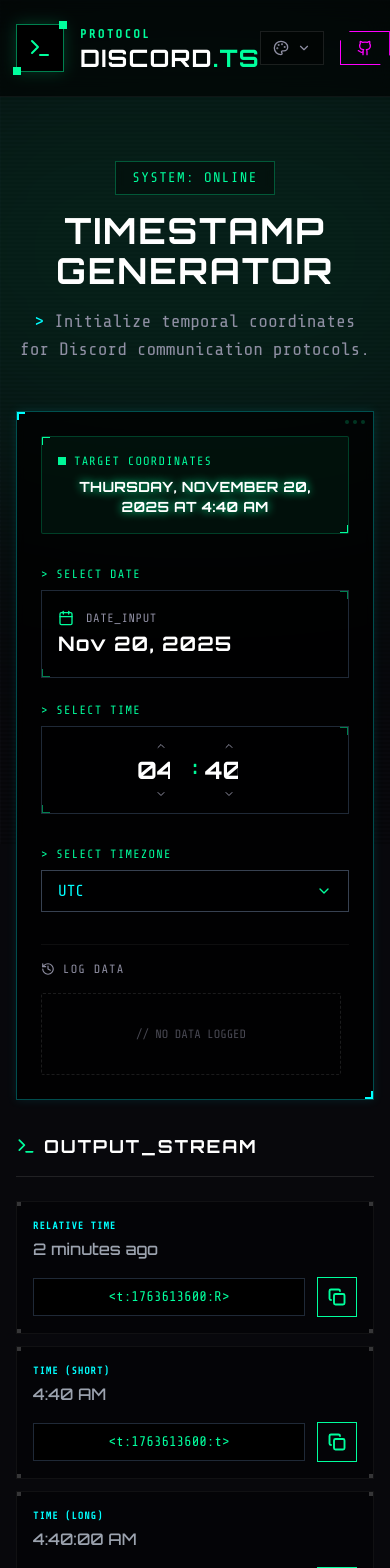
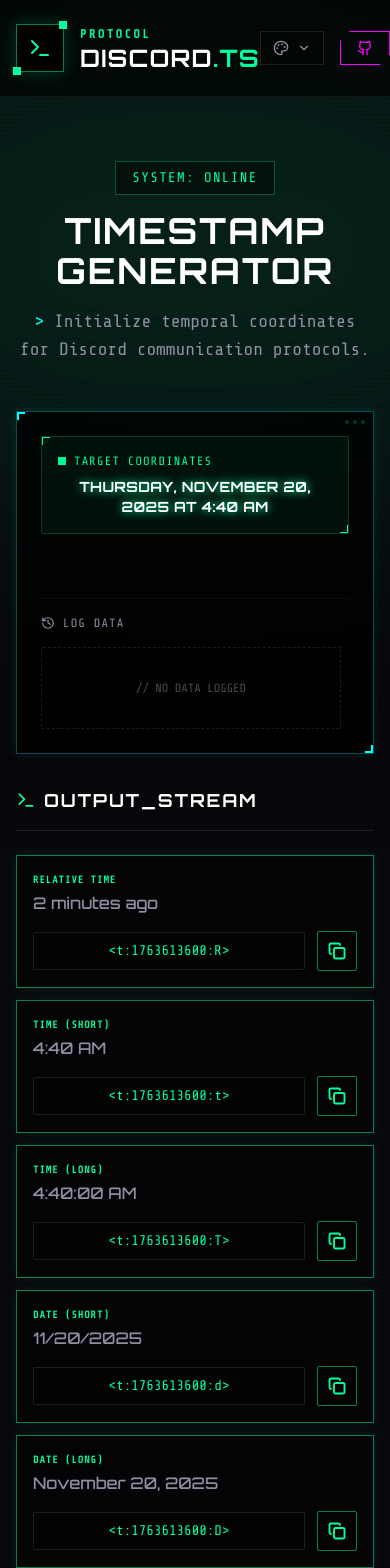
Before and after one commit to 0libote/discord-timestamp, a React (Vite) app: page / in a window 390 px wide. Shown: the top 1568 px of the page. Built offline with nearby package versions, Linux system fonts and the light colour scheme.

Commit message:
01/12/2025

```diff
--- a/src/components/DateTimePicker.jsx
+++ b/src/components/DateTimePicker.jsx
@@ -50,12 +50,12 @@ const DatePickerInput = ({ selectedDate, setSelectedDate }) => {
 
   return (
     <div className="relative group w-full" ref={pickerRef}>
-      <label className="block text-xs font-mono text-primary uppercase tracking-widest mb-2">
-        > Select Date
+      <label className="block text-xs font-bold text-muted-foreground uppercase tracking-widest mb-2">
+        Select Date
       </label>
       <motion.button
         onClick={() => setIsOpen(!isOpen)}
-        className="w-full h-[88px] bg-black/50 border border-gray-800 text-accent font-mono rounded-none px-4 flex flex-col justify-center transition-all hover:border-accent/50 focus:outline-none focus:ring-1 focus:ring-accent relative overflow-hidden"
+        className="theme-input h-[88px] flex flex-col justify-center relative overflow-hidden text-left group-hover:border-primary/50"
         whileHover={{ scale: 1.01 }}
         whileTap={{ scale: 0.99 }}
       >
@@ -63,32 +63,28 @@ const DatePickerInput = ({ selectedDate, setSelectedDate }) => {
           <CalendarIcon className="w-4 h-4 text-primary group-hover:text-accent transition-colors" />
           <span className="text-xs text-muted-foreground uppercase tracking-wider">Date_Input</span>
         </div>
-        <span className="text-xl font-display font-bold text-white tracking-wider">
+        <span className="text-xl font-display font-bold text-foreground tracking-wider">
           {date.toLocaleDateString(undefined, { month: 'short', day: 'numeric', year: 'numeric' })}
         </span>
-
-        {/* Corner accents */}
-        <div className="absolute top-0 right-0 w-2 h-2 border-t border-r border-primary/50"></div>
-        <div className="absolute bottom-0 left-0 w-2 h-2 border-b border-l border-primary/50"></div>
       </motion.button>
 
       <AnimatePresence>
         {isOpen && (
           <motion.div
-            className="absolute z-50 mt-2 p-4 w-72 cyber-card shadow-2xl left-0 md:left-auto md:right-0 lg:left-0"
+            className="absolute z-50 mt-2 p-4 w-72 theme-card shadow-2xl left-0 md:left-auto md:right-0 lg:left-0"
             initial={{ opacity: 0, y: -10, scale: 0.95, height: 0 }}
             animate={{ opacity: 1, y: 0, scale: 1, height: 'auto' }}
             exit={{ opacity: 0, y: -10, scale: 0.95, height: 0 }}
             transition={{ duration: 0.2 }}
           >
             <div className="flex items-center justify-between mb-4 border-b border-white/10 pb-2">
-              <button onClick={() => changeMonth(-1)} className="p-1 hover:bg-white/10 transition-colors text-muted-foreground hover:text-primary">
+              <button onClick={() => changeMonth(-1)} className="p-1 hover:bg-white/10 transition-colors text-muted-foreground hover:text-primary rounded-full">
                 <ChevronLeft className="w-5 h-5" />
               </button>
-              <span className="font-display font-bold text-lg text-white uppercase tracking-wider">
+              <span className="font-display font-bold text-lg text-foreground uppercase tracking-wider">
                 {new Date(viewYear, viewMonth).toLocaleString('default', { month: 'short', year: 'numeric' })}
               </span>
-              <button onClick={() => changeMonth(1)} className="p-1 hover:bg-white/10 transition-colors text-muted-foreground hover:text-primary">
+              <button onClick={() => changeMonth(1)} className="p-1 hover:bg-white/10 transition-colors text-muted-foreground hover:text-primary rounded-full">
                 <ChevronRight className="w-5 h-5" />
               </button>
             </div>
@@ -113,10 +109,10 @@ const DatePickerInput = ({ selectedDate, setSelectedDate }) => {
                     key={day}
                     onClick={() => handleDateClick(day)}
                     className={`
-                      p-2 text-sm transition-all relative font-mono
+                      p-2 text-sm transition-all relative font-mono rounded-md
                       ${isSelected
-                        ? 'bg-primary text-black font-bold shadow-[0_0_10px_rgba(0,255,157,0.5)]'
-                        : 'hover:bg-white/10 text-gray-300 hover:text-white'}
+                        ? 'bg-primary text-primary-foreground font-bold shadow-lg'
+                        : 'hover:bg-white/10 text-muted-foreground hover:text-foreground'}
                       ${isToday && !isSelected ? 'text-accent border border-accent/30' : ''}
                     `}
                   >
@@ -157,20 +153,14 @@ const TimePickerInput = ({ selectedDate, setSelectedDate }) => {
 
   return (
     <div className="group w-full">
-      <label className="block text-xs font-mono text-primary uppercase tracking-widest mb-2">
-        > Select Time
+      <label className="block text-xs font-bold text-muted-foreground uppercase tracking-widest mb-2">
+        Select Time
       </label>
-      <div className="h-[88px] bg-black/50 border border-gray-800 flex items-center justify-center gap-2 transition-all group-hover:border-accent/50 relative overflow-hidden px-2">
-        {/* Scanline effect */}
-        <div className="absolute inset-0 bg-scanlines opacity-10 pointer-events-none"></div>
-
-        {/* Corner accents */}
-        <div className="absolute top-0 right-0 w-2 h-2 border-t border-r border-primary/50"></div>
-        <div className="absolute bottom-0 left-0 w-2 h-2 border-b border-l border-primary/50"></div>
+      <div className="theme-input h-[88px] flex items-center justify-center gap-2 relative overflow-hidden group-hover:border-primary/50">
 
         <div className="flex flex-col items-center z-10">
           <motion.button
-            whileHover={{ y: -2, color: "#00ff9d" }}
+            whileHover={{ y: -2, color: "var(--primary)" }}
             onClick={() => updateTime('hour', 1)}
             className="p-0.5 text-muted-foreground transition-colors"
           >
@@ -182,10 +172,10 @@ const TimePickerInput = ({ selectedDate, setSelectedDate }) => {
             max="23"
             value={date.getHours().toString().padStart(2, '0')}
             onChange={(e) => handleInputChange('hour', e.target.value)}
-            className="w-12 text-center bg-transparent text-2xl font-display font-bold focus:outline-none text-white group-hover:text-glow-primary transition-colors"
+            className="w-12 text-center bg-transparent text-2xl font-display font-bold focus:outline-none text-foreground group-hover:text-primary transition-colors"
           />
           <motion.button
-            whileHover={{ y: 2, color: "#00ff9d" }}
+            whileHover={{ y: 2, color: "var(--primary)" }}
             onClick={() => updateTime('hour', -1)}
             className="p-0.5 text-muted-foreground transition-colors"
           >
@@ -197,7 +187,7 @@ const TimePickerInput = ({ selectedDate, setSelectedDate }) => {
 
         <div className="flex flex-col items-center z-10">
           <motion.button
-            whileHover={{ y: -2, color: "#00ff9d" }}
+            whileHover={{ y: -2, color: "var(--primary)" }}
             onClick={() => updateTime('minute', 1)}
             className="p-0.5 text-muted-foreground transition-colors"
           >
@@ -209,10 +199,10 @@ const TimePickerInput = ({ selectedDate, setSelectedDate }) => {
             max="59"
             value={date.getMinutes().toString().padStart(2, '0')}
             onChange={(e) => handleInputChange('minute', e.target.value)}
-            className="w-12 text-center bg-transparent text-2xl font-display font-bold focus:outline-none text-white group-hover:text-glow-primary transition-colors"
+            className="w-12 text-center bg-transparent text-2xl font-display font-bold focus:outline-none text-foreground group-hover:text-primary transition-colors"
           />
           <motion.button
-            whileHover={{ y: 2, color: "#00ff9d" }}
+            whileHover={{ y: 2, color: "var(--primary)" }}
             onClick={() => updateTime('minute', -1)}
             className="p-0.5 text-muted-foreground transition-colors"
           >
--- a/src/components/ThemeLayout.jsx
+++ b/src/components/ThemeLayout.jsx
@@ -53,18 +53,6 @@ const ThemeLayout = ({
 
                         <div className="space-y-8">
                             <div className="grid grid-cols-1 md:grid-cols-2 gap-6">
-                                <DatePickerInput selectedDate={selectedDate} setSelectedDate={setSelectedDate} />
-                                <TimePickerInput selectedDate={selectedDate} setSelectedDate={setSelectedDate} />
-                            </div>
-
-                            <div className="space-y-2">
-                                <label className="block text-xs font-mono text-primary uppercase tracking-widest mb-2">
-                  > Select Timezone
-                                </label>
-                                <TimezonePicker
-                                    selectedTimezone={selectedTimezone}
-                                    setSelectedTimezone={setSelectedTimezone}
-                                />
                             </div>
 
                             <HistoryList history={history} setHistory={setHistory} onLoad={loadHistoryItem} />
--- a/src/components/TimestampList.jsx
+++ b/src/components/TimestampList.jsx
@@ -14,42 +14,36 @@ const TimestampItem = ({ format, description, code, preview, onCopy }) => {
 
   return (
     <motion.div
-      className="group relative bg-black/40 border border-white/5 hover:border-accent/50 p-4 transition-all duration-300 overflow-hidden"
+      className="group relative theme-card p-4 overflow-hidden"
       initial={{ opacity: 0, y: 10 }}
       animate={{ opacity: 1, y: 0 }}
-      whileHover={{ scale: 1.01, backgroundColor: "rgba(0,0,0,0.6)" }}
+      whileHover={{ scale: 1.01 }}
     >
-      {/* Corner accents */}
-      <div className="absolute top-0 left-0 w-1 h-1 bg-white/20 group-hover:bg-accent transition-colors"></div>
-      <div className="absolute top-0 right-0 w-1 h-1 bg-white/20 group-hover:bg-accent transition-colors"></div>
-      <div className="absolute bottom-0 left-0 w-1 h-1 bg-white/20 group-hover:bg-accent transition-colors"></div>
-      <div className="absolute bottom-0 right-0 w-1 h-1 bg-white/20 group-hover:bg-accent transition-colors"></div>
-
       <div className="flex flex-col md:flex-row md:items-center justify-between gap-4 relative z-10">
         <div className="flex-1 space-y-1">
           <div className="flex items-center gap-2">
-            <span className="text-[10px] font-mono font-bold text-accent uppercase tracking-widest">
+            <span className="text-[10px] font-mono font-bold text-primary uppercase tracking-widest">
               {description}
             </span>
           </div>
 
           <div className="flex items-center gap-3">
-            <div className="text-base md:text-lg font-display font-medium text-gray-400 group-hover:text-white transition-colors group-hover:text-glow">
+            <div className="text-base md:text-lg font-display font-medium text-muted-foreground group-hover:text-foreground transition-colors">
               {preview}
             </div>
           </div>
         </div>
 
         <div className="flex items-center gap-3 md:w-auto w-full">
-          <div className="flex-1 md:flex-none bg-black border border-gray-800 rounded-none px-3 py-2 font-mono text-sm text-primary select-all group-hover:border-primary/30 transition-colors min-w-[180px] text-center">
+          <div className="flex-1 md:flex-none bg-black/20 border border-white/10 rounded-md px-3 py-2 font-mono text-sm text-primary select-all group-hover:border-primary/30 transition-colors min-w-[180px] text-center">
             {code}
           </div>
 
           <motion.button
             onClick={handleCopy}
-            className={`p-2.5 transition-all duration-200 flex-shrink-0 border ${copied
+            className={`p-2.5 transition-all duration-200 flex-shrink-0 border rounded-md ${copied
               ? 'bg-green-500/20 border-green-500 text-green-500'
-              : 'bg-transparent border-primary text-primary hover:bg-primary hover:text-black'
+              : 'bg-transparent border-primary/50 text-primary hover:bg-primary hover:text-primary-foreground'
               }`}
             whileHover={{ scale: 1.05 }}
             whileTap={{ scale: 0.95 }}
--- a/src/components/TimezonePicker.jsx
+++ b/src/components/TimezonePicker.jsx
@@ -29,7 +29,7 @@ const TimezonePicker = ({ selectedTimezone, setSelectedTimezone }) => {
         <div className="relative group">
             <div
                 onClick={() => setIsOpen(!isOpen)}
-                className="cyber-input cursor-pointer flex items-center justify-between"
+                className="theme-input cursor-pointer flex items-center justify-between"
             >
                 <span className="truncate mr-2">{selectedTzLabel}</span>
                 <ChevronDown size={16} className={`text-primary transition-transform ${isOpen ? 'rotate-180' : ''}`} />
@@ -41,15 +41,15 @@ const TimezonePicker = ({ selectedTimezone, setSelectedTimezone }) => {
                         initial={{ opacity: 0, y: -10 }}
                         animate={{ opacity: 1, y: 0 }}
                         exit={{ opacity: 0, y: -10 }}
-                        className="absolute z-50 w-full mt-1 bg-black border border-gray-800 shadow-xl max-h-60 flex flex-col rounded-md overflow-hidden"
+                        className="absolute z-50 w-full mt-1 theme-card max-h-60 flex flex-col overflow-hidden"
                     >
-                        <div className="p-2 border-b border-gray-800 sticky top-0 bg-black z-10">
+                        <div className="p-2 border-b border-white/10 sticky top-0 bg-background/50 backdrop-blur-sm z-10">
                             <input
                                 type="text"
                                 value={searchQuery}
                                 onChange={(e) => setSearchQuery(e.target.value)}
                                 placeholder="Search timezone..."
-                                className="w-full bg-white/5 border border-gray-800 text-white px-3 py-2 text-sm font-mono focus:outline-none focus:border-primary placeholder:text-gray-600 rounded-sm"
+                                className="w-full bg-transparent border border-white/10 text-foreground px-3 py-2 text-sm font-mono focus:outline-none focus:border-primary placeholder:text-muted-foreground rounded-sm"
                                 autoFocus
                                 onClick={(e) => e.stopPropagation()}
                             />
@@ -64,14 +64,14 @@ const TimezonePicker = ({ selectedTimezone, setSelectedTimezone }) => {
                                             setIsOpen(false);
                                             setSearchQuery('');
                                         }}
-                                        className={`px-4 py-2 text-sm cursor-pointer transition-colors font-mono hover:bg-primary/20 hover:text-primary ${selectedTimezone === tz.value ? 'bg-primary/10 text-primary' : 'text-gray-400'
+                                        className={`px-4 py-2 text-sm cursor-pointer transition-colors font-mono hover:bg-primary/20 hover:text-primary ${selectedTimezone === tz.value ? 'bg-primary/10 text-primary' : 'text-muted-foreground'
                                             }`}
                                     >
                                         {tz.label}
                                     </div>
                                 ))
                             ) : (
-                                <div className="px-4 py-3 text-sm text-gray-500 font-mono text-center">
+                                <div className="px-4 py-3 text-sm text-muted-foreground font-mono text-center">
                                     No results found
                                 </div>
                             )}
--- a/src/index.css
+++ b/src/index.css
@@ -80,21 +80,29 @@
 
   /* Discord Dark Theme (Native Client) */
   [data-theme="discord-dark"] {
-    --background: 223 7% 20%; /* #36393f */
-    --foreground: 210 11% 96%; /* #dcddde */
-    --card: 220 7% 18%; /* #2f3136 */
+    --background: 223 7% 20%;
+    /* #36393f */
+    --foreground: 210 11% 96%;
+    /* #dcddde */
+    --card: 220 7% 18%;
+    /* #2f3136 */
     --card-foreground: 210 11% 96%;
-    --primary: 235 86% 65%; /* #5865F2 */
+    --primary: 235 86% 65%;
+    /* #5865F2 */
     --primary-foreground: 0 0% 100%;
     --secondary: 223 7% 20%;
     --secondary-foreground: 210 11% 96%;
     --muted: 223 7% 20%;
-    --muted-foreground: 216 4% 74%; /* #b9bbbe */
-    --accent: 139 47% 49%; /* #3ba55c (Green) */
+    --muted-foreground: 216 4% 74%;
+    /* #b9bbbe */
+    --accent: 139 47% 49%;
+    /* #3ba55c (Green) */
     --accent-foreground: 0 0% 100%;
-    --destructive: 359 82% 60%; /* #ed4245 */
+    --destructive: 359 82% 60%;
+    /* #ed4245 */
     --destructive-foreground: 0 0% 100%;
-    --border: 220 7% 13%; /* #202225 */
+    --border: 220 7% 13%;
+    /* #202225 */
     --ring: 235 86% 65%;
     --radius: 4px;
     --font-heading: 'Inter', sans-serif;
@@ -106,7 +114,8 @@
   [data-theme="discord-light"] {
     --background: 0 0% 100%;
     --foreground: 223 7% 20%;
-    --card: 220 14% 96%; /* #f2f3f5 */
+    --card: 220 14% 96%;
+    /* #f2f3f5 */
     --card-foreground: 223 7% 20%;
     --primary: 235 86% 65%;
     --primary-foreground: 0 0% 100%;
@@ -118,7 +127,8 @@
     --accent-foreground: 0 0% 100%;
     --destructive: 359 82% 60%;
     --destructive-foreground: 0 0% 100%;
-    --border: 220 13% 91%; /* #e3e5e8 */
+    --border: 220 13% 91%;
+    /* #e3e5e8 */
     --ring: 235 86% 65%;
     --radius: 4px;
     --font-heading: 'Inter', sans-serif;
@@ -132,13 +142,16 @@
     --foreground: 330 40% 30%;
     --card: 0 0% 100%;
     --card-foreground: 330 40% 30%;
-    --primary: 330 80% 70%; /* Pink */
+    --primary: 330 80% 70%;
+    /* Pink */
     --primary-foreground: 0 0% 100%;
-    --secondary: 180 60% 75%; /* Mint */
+    --secondary: 180 60% 75%;
+    /* Mint */
     --secondary-foreground: 180 40% 30%;
     --muted: 330 30% 95%;
     --muted-foreground: 330 20% 60%;
-    --accent: 270 70% 80%; /* Lavender */
+    --accent: 270 70% 80%;
+    /* Lavender */
     --accent-foreground: 0 0% 100%;
     --destructive: 0 70% 70%;
     --destructive-foreground: 0 0% 100%;
@@ -169,6 +182,7 @@
 }
 
 @layer components {
+
   /* Card Styles */
   .cyber-card {
     @apply relative overflow-hidden transition-all duration-300;
@@ -178,10 +192,12 @@
     @apply bg-black/80 border border-accent/30 backdrop-blur-sm;
     box-shadow: 0 0 10px rgba(0, 243, 255, 0.1);
   }
+
   [data-theme="cyberpunk"] .cyber-card::before {
     content: '';
     @apply absolute top-0 left-0 w-2 h-2 border-t-2 border-l-2 border-accent;
   }
+
   [data-theme="cyberpunk"] .cyber-card::after {
     content: '';
     @apply absolute bottom-0 right-0 w-2 h-2 border-b-2 border-r-2 border-accent;
@@ -194,7 +210,7 @@
 
   [data-theme="cute"] .cyber-card {
     @apply bg-white border-4 border-white shadow-lg;
-    box-shadow: 8px 8px 0px 0px rgba(0,0,0,0.1);
+    box-shadow: 8px 8px 0px 0px rgba(0, 0, 0, 0.1);
   }
 
   [data-theme="discord-dark"] .cyber-card,
@@ -217,7 +233,7 @@
   }
 
   [data-theme="midnight"] .cyber-button {
-    @apply rounded-full bg-primary/20 text-primary border border-primary/50 hover:bg-primary/40 hover:shadow-[0_0_20px_rgba(124,58,237,0.5)];
+    @apply rounded-full bg-primary/20 text-primary border border-primary/50 hover:bg-primary/40 hover:shadow-[0_0_20px_rgba(124, 58, 237, 0.5)];
   }
 
   [data-theme="cute"] .cyber-button {
@@ -269,23 +285,124 @@
     @apply bg-black/50 border border-gray-700 text-accent font-mono focus:border-accent focus:ring-1 focus:ring-accent;
   }
 
-  [data-theme="midnight"] .cyber-input {
-    @apply bg-white/5 border border-white/10 rounded-lg text-white placeholder:text-white/30 focus:bg-white/10 focus:border-primary/50;
+  /* --- BASE COMPONENT CLASSES --- */
+  .theme-card {
+    @apply relative transition-all duration-300;
   }
 
-  [data-theme="cute"] .cyber-input {
-    @apply bg-white border-2 border-primary/30 rounded-xl text-gray-600 focus:border-primary focus:ring-4 focus:ring-primary/10;
+  .theme-input {
+    @apply w-full transition-all duration-200 outline-none;
   }
 
-  [data-theme="discord-dark"] .cyber-input {
-    @apply bg-[#202225] border-none rounded text-gray-200 focus:ring-2 focus:ring-primary;
-  }
-  [data-theme="discord-light"] .cyber-input {
-    @apply bg-gray-200 border-none rounded text-gray-800 focus:ring-2 focus:ring-primary;
+  .theme-button {
+    @apply flex items-center justify-center transition-all duration-200 cursor-pointer;
   }
 
-  [data-theme="light"] .cyber-input {
-    @apply bg-white border border-gray-300 rounded-md text-gray-900 focus:border-black focus:ring-1 focus:ring-black;
+  /* --- CYBERPUNK THEME --- */
+  [data-theme="cyberpunk"] .theme-card {
+    @apply bg-black/40 border border-primary/50 rounded-none;
+    box-shadow: 0 0 10px rgba(0, 255, 157, 0.1);
+  }
+
+  [data-theme="cyberpunk"] .theme-card::before {
+    content: '';
+    position: absolute;
+    top: -1px;
+    left: -1px;
+    width: 10px;
+    height: 10px;
+    border-top: 2px solid var(--primary);
+    border-left: 2px solid var(--primary);
+  }
+
+  [data-theme="cyberpunk"] .theme-card::after {
+    content: '';
+    position: absolute;
+    bottom: -1px;
+    right: -1px;
+    width: 10px;
+    height: 10px;
+    border-bottom: 2px solid var(--primary);
+    border-right: 2px solid var(--primary);
+  }
+
+  [data-theme="cyberpunk"] .theme-input {
+    @apply bg-black/50 border border-gray-800 font-mono text-primary rounded-none p-3;
+  }
+
+  [data-theme="cyberpunk"] .theme-input:focus {
+    @apply border-primary;
+    box-shadow: 0 0 10px rgba(0, 255, 157, 0.3);
+  }
+
+  /* --- MIDNIGHT THEME --- */
+  [data-theme="midnight"] .theme-card {
+    @apply bg-white/5 backdrop-blur-md border border-white/10 rounded-2xl shadow-2xl;
+  }
+
+  [data-theme="midnight"] .theme-input {
+    @apply bg-white/5 border border-white/10 font-sans text-white rounded-xl p-4;
+  }
+
+  [data-theme="midnight"] .theme-input:focus {
+    @apply bg-white/10 border-white/30;
+    box-shadow: 0 0 20px rgba(139, 92, 246, 0.3);
+  }
+
+  /* --- CUTE THEME --- */
+  [data-theme="cute"] .theme-card {
+    @apply bg-white border-4 border-white rounded-[32px];
+    box-shadow: 8px 8px 0px rgba(0, 0, 0, 0.1);
+  }
+
+  [data-theme="cute"] .theme-input {
+    @apply bg-secondary/20 border-2 border-transparent text-foreground rounded-2xl p-4;
+    font-family: var(--font-heading);
+  }
+
+  [data-theme="cute"] .theme-input:focus {
+    @apply bg-white border-primary;
+    box-shadow: 4px 4px 0px var(--primary);
+    transform: translate(-2px, -2px);
+  }
+
+  /* --- DISCORD DARK THEME --- */
+  [data-theme="discord-dark"] .theme-card {
+    @apply bg-[#2f3136] rounded-md;
+  }
+
+  [data-theme="discord-dark"] .theme-input {
+    @apply bg-[#202225] border-none font-sans text-gray-200 rounded-[3px] p-2.5;
+  }
+
+  [data-theme="discord-dark"] .theme-input:focus {
+    @apply ring-2 ring-[#5865F2];
+  }
+
+  /* --- DISCORD LIGHT THEME --- */
+  [data-theme="discord-light"] .theme-card {
+    @apply bg-[#f2f3f5] rounded-md border border-gray-200;
+  }
+
+  [data-theme="discord-light"] .theme-input {
+    @apply bg-white border border-gray-300 font-sans text-gray-800 rounded-[3px] p-2.5;
+  }
+
+  [data-theme="discord-light"] .theme-input:focus {
+    @apply ring-2 ring-[#5865F2] border-transparent;
+  }
+
+  /* --- LIGHT THEME --- */
+  [data-theme="light"] .theme-card {
+    @apply bg-white border border-gray-100 rounded-lg shadow-sm;
+  }
+
+  [data-theme="light"] .theme-input {
+    @apply bg-white border border-gray-200 font-sans text-gray-900 rounded-md p-2.5 shadow-sm;
+  }
+
+  [data-theme="light"] .theme-input:focus {
+    @apply border-primary ring-1 ring-primary;
   }
 
   /* Glitch Text (Cyberpunk only) */
```
Also changed, not shown: 1 other file (tests, documents, lock files or other folders).
